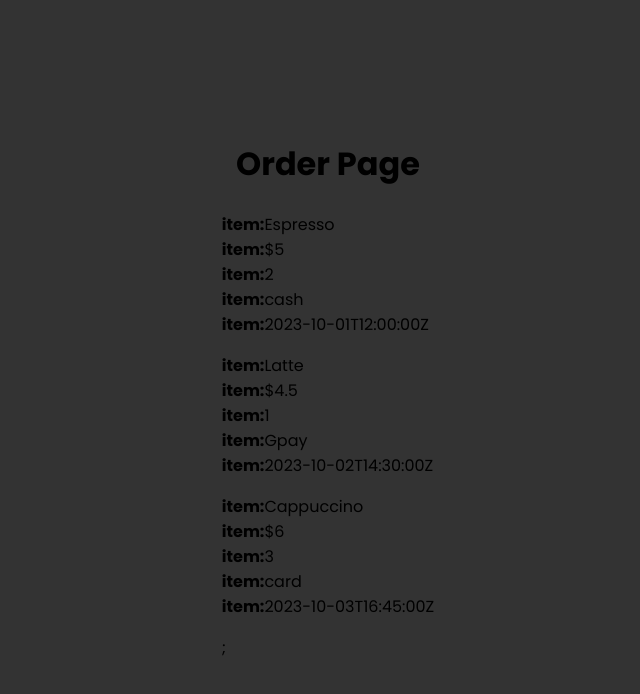
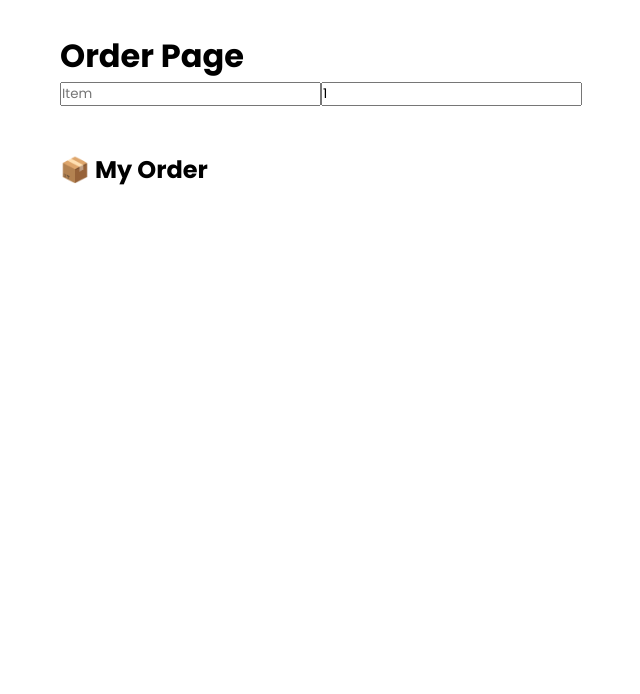
Before and after one commit to YashuBansal/Coffee-Shop, a React (Create React App) app in the folder react-frontend/: page /order-page in a window 1280 px wide. Shown: the top 694 px of the page, without its empty margins (312-952 px from the left). Built offline with nearby package versions, Linux system fonts and the light colour scheme; a web font is replaced by a local one.

Commit message:
user can place order

```diff
--- a/react-frontend/src/components/OrderPage.jsx
+++ b/react-frontend/src/components/OrderPage.jsx
@@ -1,51 +1,106 @@
-import react from 'react';
+import React, {useState, useEffect} from 'react';
+import { API_BASE_URL } from '../config';
 
 const OrderPage = () => {
-    const orders = [
-        // Sample order data
-        { userId: 1, item: 'Espresso', quantity: 2, price: 5.00, payment: 'cash', createdAt: '2023-10-01T12:00:00Z' },
-        { userId: 2, item: 'Latte', quantity: 1, price: 4.50, payment: 'Gpay', createdAt: '2023-10-02T14:30:00Z' },
-        { userId: 3, item: 'Cappuccino', quantity: 3, price: 6.00, payment: 'card', createdAt: '2023-10-03T16:45:00Z' },
-    ];
+    const [orders, setOrders] = useState([]);
+    const [newOrder, setNewOrder] = useState({
+        item: "",
+        quantity: 1,
+        payment: "",
+    });
+
+    const userId = localStorage.getItem('userId');
+
+    // Fetch existing orders
+    useEffect(() => {
+        const fetchOrders = async () => {
+            try {
+                const res = await fetch(`${API_BASE_URL}/order/${userId}`);
+                const data = await res.json();
+                setOrders(data.orders);
+                }
+            catch (err) {
+                console.log('Error fetching orders:', err);
+            }
+        };
+        if (userId) fetchOrders();
+    },[userId]);
+
+    // Handle new order submission
+    const handleSubmit = async (e) => {
+        e.preventDefault();
+
+        try {
+            const res = await fetch(`${API_BASE_URL}/order`, {
+                method: 'POST',
+                headers: { 'Content-Type': 'application/json' },
+                body: JSON.stringify({ ...newOrder, userId }),
+            });
+
+            const data = await res.json();
+            if (data.success) {
+                alert(`Order placed! ${userId}`);
+                setOrders((prev) => [data.order, ...prev]); // Optimistically update UI
+                setNewOrder({ item: "", quantity: 1, payment: "" });
+            } else {
+                alert("Failed to place order.");
+            }
+        } catch (err) {
+            console.error('Error creating order:', err);
+        }
+    }
     return (
         <div style ={Styles.container}>
             <h1>Order Page</h1>
-            <div style={Styles.orderList}>
-                {orders.map((order) => (
-                    <div key={order.id} style={Styles.ordercard}>
-                        <p><strong>item:</strong>{order.item}</p>
-                        <p><strong>item:</strong>${order.price}</p>
-                        <p><strong>item:</strong>{order.quantity}</p>
-                        <p><strong>item:</strong>{order.payment}</p>
-                        <p><strong>item:</strong>{(order.createdAt)}</p>
-                    </div>
-                ))};
-            </div>
+
+            <form onSubmit={handleSubmit}>
+        <input
+          type="text"
+          placeholder="Item"
+          value={newOrder.item}
+          onChange={(e) => setNewOrder({ ...newOrder, item: e.target.value })}
+          required
+        />
+        <input
+          type="number"
+          min="1"
+          placeholder="Quantity"
+          value={newOrder.quantity}
+          onChange={(e) => setNewOrder({ ...newOrder, quantity: parseInt(e.target.value) })}
+          required
+        />
+        <button type="submit">Place Order</button>
+      </form>
+
+        <h2>📦 My Order</h2>
+                <ul style={Styles.orderList}>
+                    {orders.map((order) => (
+                        <li key={order.id} style={Styles.orderCard}>
+                            {order.item} — {order.quantity} pcs — {new Date(order.createdAt).toLocaleString()}
+                        </li>
+                    ))}
+                </ul>
         </div>
     );
 };
 
 const Styles = {
     container: {
-        display: 'flex',
-        flexDirection: 'column',
-        alignItems: 'center',
-        justifyContent: 'center',
-        height: '100vh',
-        backgroundColor: '#333',
-        padding: '20px',
+        padding: "2rem",
+        maxWidth: "600px",
+        margin: "auto",
+        fontFamily: "Poppins, sans-serif",
     },
     orderList: {
-        marginTop: "1.5rem",
-        display: "grid",
-        gap: "1rem",
+        listStyle: "none",
+        padding: 0,
     },
     orderCard: {
+        background: "#fafafa",
+        marginBottom: "1rem",
         padding: "1rem",
-        border: "1px solid #ccc",
-        borderRadius: "10px",
-        backgroundColor: "#fefefe",
-        boxShadow: "0 2px 5px rgba(0,0,0,0.1)",
+        borderRadius: "8px",
+        boxShadow: "0 2px 5px rgba(0, 0, 0, 0.05)",
     },
 };
 
--- a/react-frontend/src/components/UserLogin.jsx
+++ b/react-frontend/src/components/UserLogin.jsx
@@ -4,7 +4,7 @@ import { FaEye, FaEyeSlash } from "react-icons/fa";
 import { API_BASE_URL } from "../config";
 
 const UserLogin = () => {
-  const [form, setForm] = useState({ name: "", email: "", password: "" });
+  const [form, setForm] = useState({ email: "", password: "" });
   const [showPassword, setShowPassword] = useState(false);
   const [error, setError] = useState("");
   const navigate = useNavigate();
@@ -42,14 +42,6 @@ const UserLogin = () => {
     <div style={styles.container}>
       <form onSubmit={handleSubmit} style={styles.form}>
         <h2>User Login</h2>
-        <input
-          type="text"
-          name="name"
-          placeholder="Name"
-          required
-          onChange={handleChange}
-          style={styles.input}
-        />
         <input
           type="email"
           name="email"
--- a/react-frontend/src/config.js
+++ b/react-frontend/src/config.js
@@ -1,2 +1,2 @@
-// export const API_BASE_URL = "https://coffee-shop-41dh.onrender.com";
-export const API_BASE_URL = "http://localhost:5000";
+export const API_BASE_URL = "https://coffee-shop-41dh.onrender.com";
+// export const API_BASE_URL = "http://localhost:5000";
```
Also changed, not shown: 1 other file (tests, documents, lock files or other folders).
